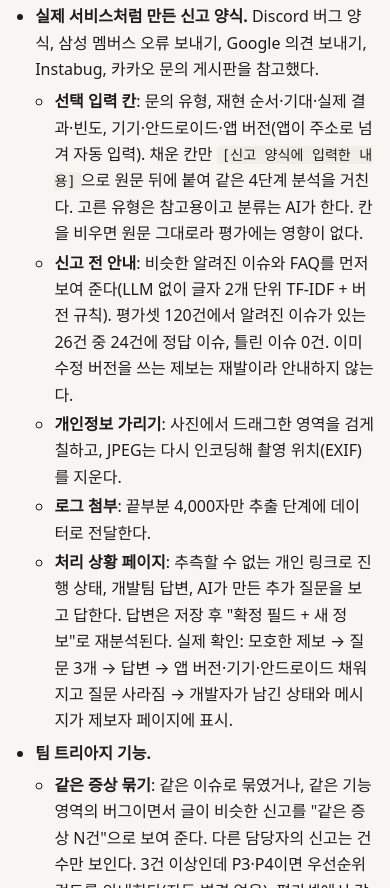
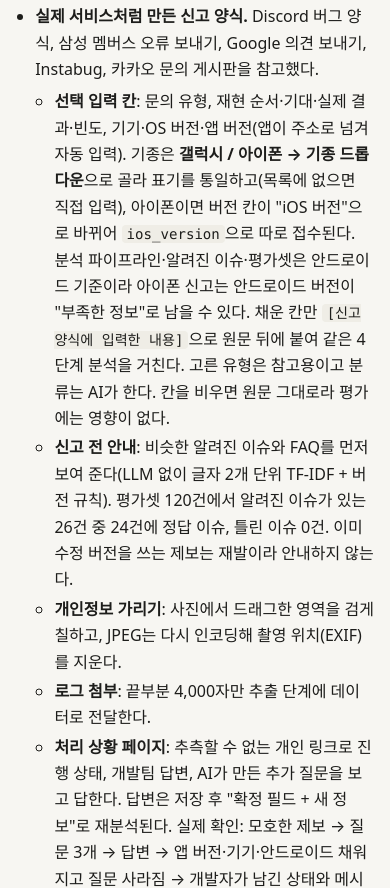
Before and after one commit to seokhyu-n/hw2-bug-triage, a plain HTML site: page docs/artifacts/assignment2.html in a window 390 px wide. Shown: the part 3600-4488 px from the top of the page. Drawn offline with Linux system fonts and the light colour scheme.

Commit message:
docs: analysis page notes the Galaxy/iPhone picker
Co-Authored-By: Claude Opus 5.5 <noreply@anthropic.com>

```diff
--- a/docs/artifacts/assignment2.html
+++ b/docs/artifacts/assignment2.html
@@ -152,7 +152,7 @@ li{margin:3px 0}
   <li>개발자 화면에는 썸네일로 보이고, 그 제보를 볼 수 있는 개발자만 받을 수 있다(<code>nosniff</code>, CSP 헤더).</li></ul></li>
 <li><b>실제 서비스처럼 만든 신고 양식.</b> Discord 버그 양식, 삼성 멤버스 오류 보내기, Google 의견 보내기, Instabug, 카카오 문의 게시판을 참고했다.
   <ul>
-  <li><b>선택 입력 칸</b>: 문의 유형, 재현 순서·기대·실제 결과·빈도, 기기·안드로이드·앱 버전(앱이 주소로 넘겨 자동 입력). 채운 칸만 <code>[신고 양식에 입력한 내용]</code>으로 원문 뒤에 붙여 같은 4단계 분석을 거친다. 고른 유형은 참고용이고 분류는 AI가 한다. 칸을 비우면 원문 그대로라 평가에는 영향이 없다.</li>
+  <li><b>선택 입력 칸</b>: 문의 유형, 재현 순서·기대·실제 결과·빈도, 기기·OS 버전·앱 버전(앱이 주소로 넘겨 자동 입력). 기종은 <b>갤럭시 / 아이폰 → 기종 드롭다운</b>으로 골라 표기를 통일하고(목록에 없으면 직접 입력), 아이폰이면 버전 칸이 "iOS 버전"으로 바뀌어 <code>ios_version</code>으로 따로 접수된다. 분석 파이프라인·알려진 이슈·평가셋은 안드로이드 기준이라 아이폰 신고는 안드로이드 버전이 "부족한 정보"로 남을 수 있다. 채운 칸만 <code>[신고 양식에 입력한 내용]</code>으로 원문 뒤에 붙여 같은 4단계 분석을 거친다. 고른 유형은 참고용이고 분류는 AI가 한다. 칸을 비우면 원문 그대로라 평가에는 영향이 없다.</li>
   <li><b>신고 전 안내</b>: 비슷한 알려진 이슈와 FAQ를 먼저 보여 준다(LLM 없이 글자 2개 단위 TF-IDF + 버전 규칙). 평가셋 120건에서 알려진 이슈가 있는 26건 중 24건에 정답 이슈, 틀린 이슈 0건. 이미 수정 버전을 쓰는 제보는 재발이라 안내하지 않는다.</li>
   <li><b>개인정보 가리기</b>: 사진에서 드래그한 영역을 검게 칠하고, JPEG는 다시 인코딩해 촬영 위치(EXIF)를 지운다.</li>
   <li><b>로그 첨부</b>: 끝부분 4,000자만 추출 단계에 데이터로 전달한다.</li>
```
Also changed, not shown: docs/artifacts/service_workflow.html (+1 -1 lines).
